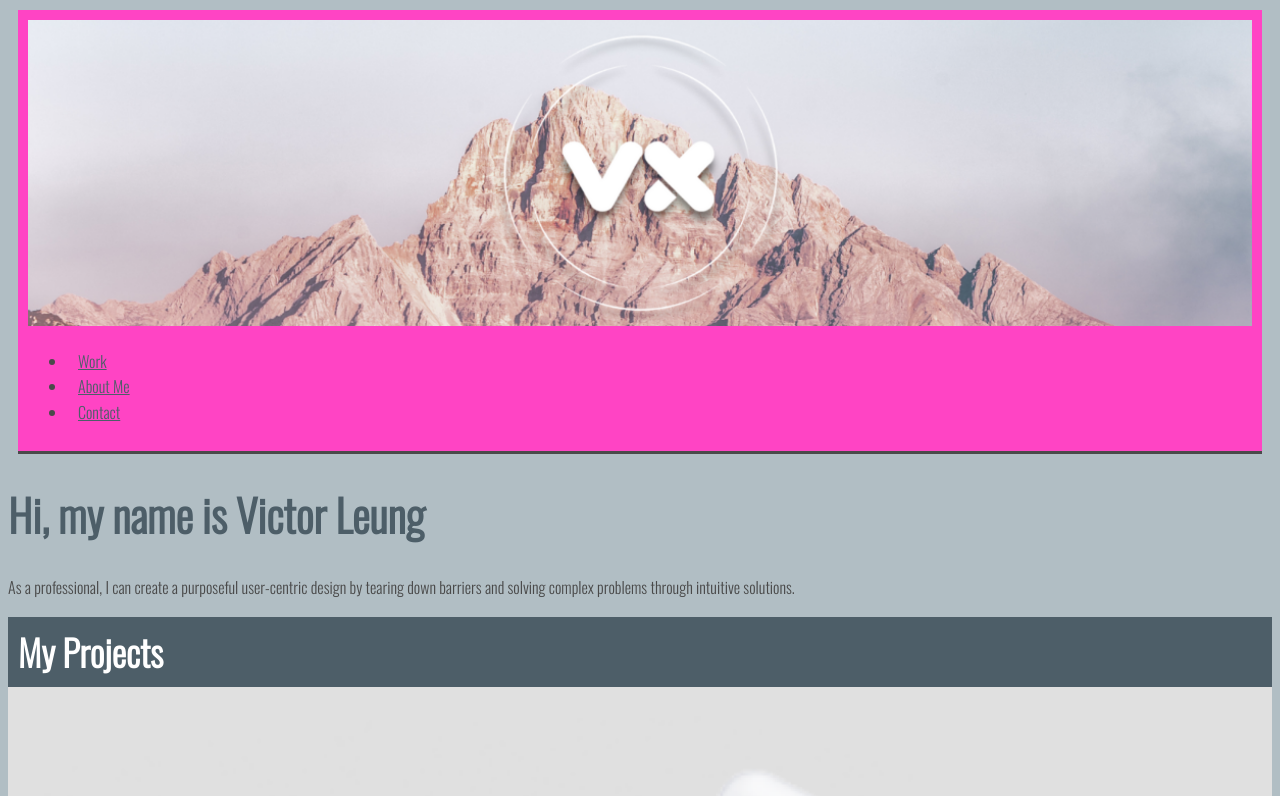
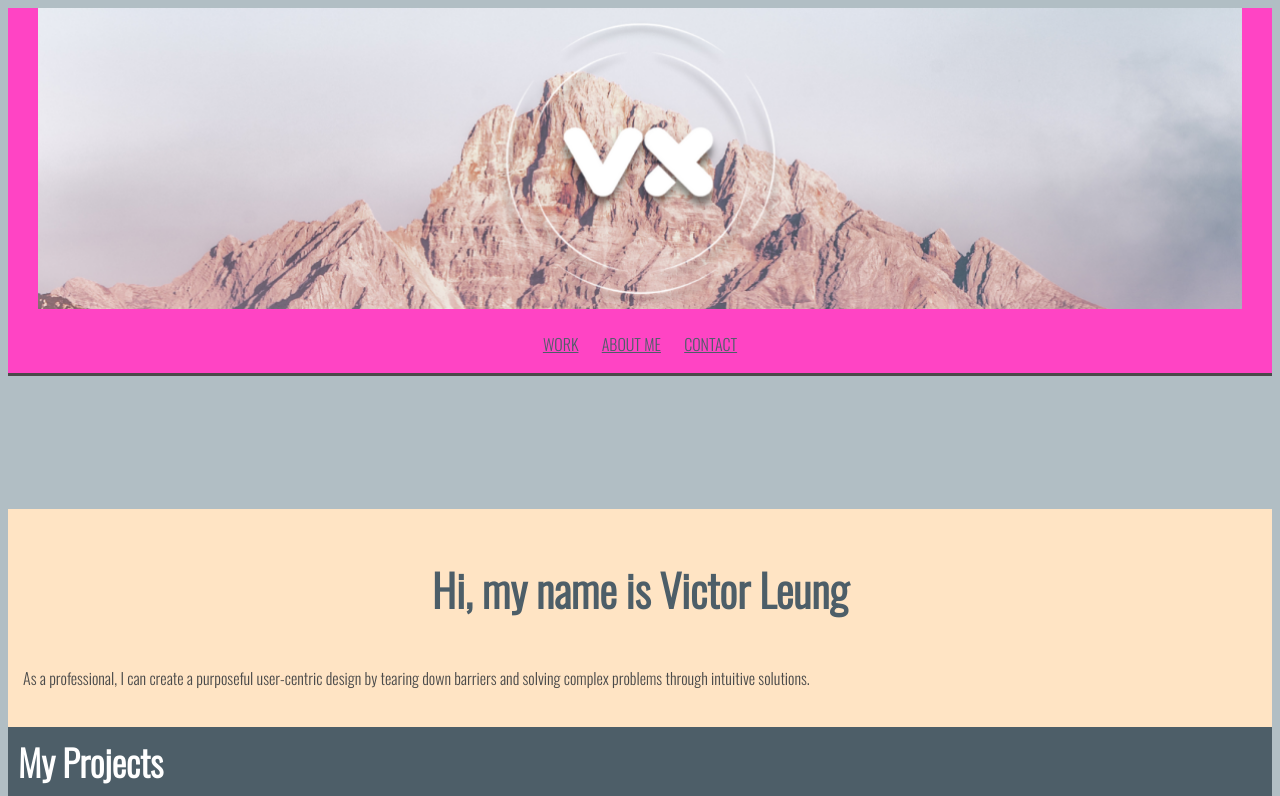
Before and after one commit to xmashiba/Portfolio-Site-Victor-Leung-, a plain HTML site: page index.html in a window 1280 px wide. Shown: the top 796 px of the page. Drawn offline with nearby package versions, Linux system fonts and the light colour scheme.

Commit message:
updated css

```diff
--- a/css/style.css
+++ b/css/style.css
@@ -40,21 +40,17 @@ margin: 0 auto;
 
 header {
   background-color: #ff44c4;
-  padding: 10px;
+  text-align: center;
+  padding: 10px 0px
   margin: 10px;
   border-bottom: 3px solid #4a4a4a;
 }
 
+
+
 selector {
 margin: 0 auto;
 }
-
-.container{
-
-}
-
-
-
 
 .button.contact {
   background-color: transparent;
@@ -87,3 +83,67 @@ padding: 10px;
 border-radius: 4px;
 
 transition: 0.2s opacity;}
+
+/*Layout styling*/
+
+.container{
+  padding: 0 15px;
+}
+
+.row {
+  margin: 25px 0;
+}
+#work .row {
+  padding-bottom: 25px;
+  border-bottom: 1px solid #4a4a4a;
+}
+
+
+
+/* method # 2 if you want to center everything :)
+.center {
+  text-align: center;
+} */
+.logo {
+  max-width: 250px;
+  text-align: center;
+}
+
+/* Getting rid of bullet points FINALLY */
+
+nav > ul {
+  list-style-type: none;
+  padding: 0px;
+}
+
+nav > ul > li {
+  display: inline-block;
+}
+
+nav > ul > li > a {
+  padding: 0 15px;
+  text-transform: uppercase;
+  font-weight: 700;
+  color: #4a4a4a;
+}
+
+
+
+/* Hero Section */
+#hero h1 {
+  text-align: center;
+  margin: 0;
+  padding: 0.67em 0;
+}
+
+#hero {
+  background-color: #ffe4c4;
+  padding: 20px 0;
+  display: inline-block;
+  width: 100%;
+}
+
+/* main */
+main {
+padding-top: 133px;
+}
--- a/index.html
+++ b/index.html
@@ -19,7 +19,7 @@
 
     <header>
       <!-- For the navigation -->
-      <div>
+      <div class="container">
         <div class="container">
           <picture>
             <source srcset="files/logo@1x.png" media="(max-width:767px)">
@@ -44,11 +44,13 @@
 
     <main>
       <!-- For the hero section -->
-    <div>
+    <div id="hero">
+      <div class="container">
       <h1> Hi, my name is Victor Leung </h1>
         <p> As a professional, I can create a purposeful user-centric design by tearing
            down barriers and solving complex problems through intuitive solutions.
         </p>
+      </div>
     </div>
       <!-- For your work/projects -->
       <h2 class="myproject"> My Projects </h2>
@@ -91,7 +93,7 @@
     <!-- For the footer  -->
     <footer id="contact">
       <div class="container">
-        <h3> Get in Touch </h3>
+        <h2> Get in Touch </h2>
         <p> Do you like my work and want to discuss opporunities? Please contact me at victorkleung95@gmail.com.</p>
         <div>
           <a href="mailto:victorkleung95@gmail.com" class="button contact"> Email me </a>
```
